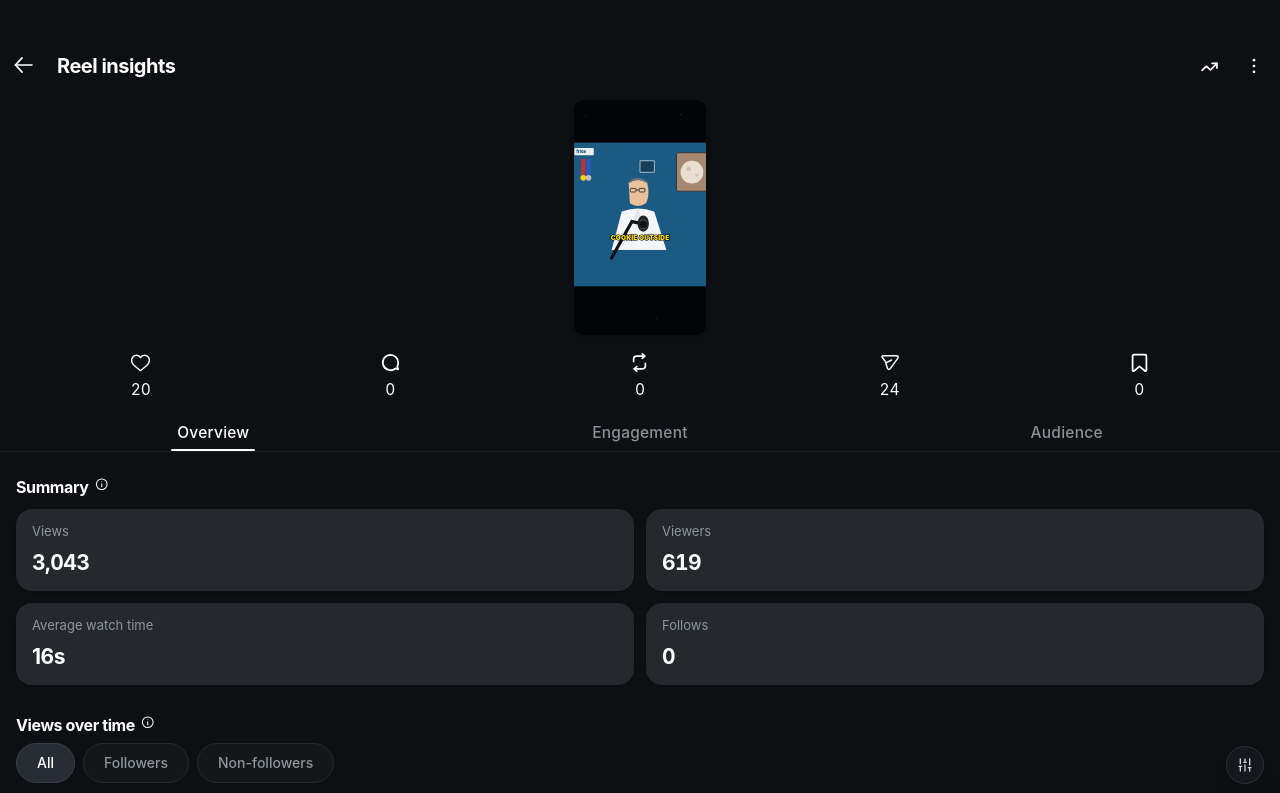
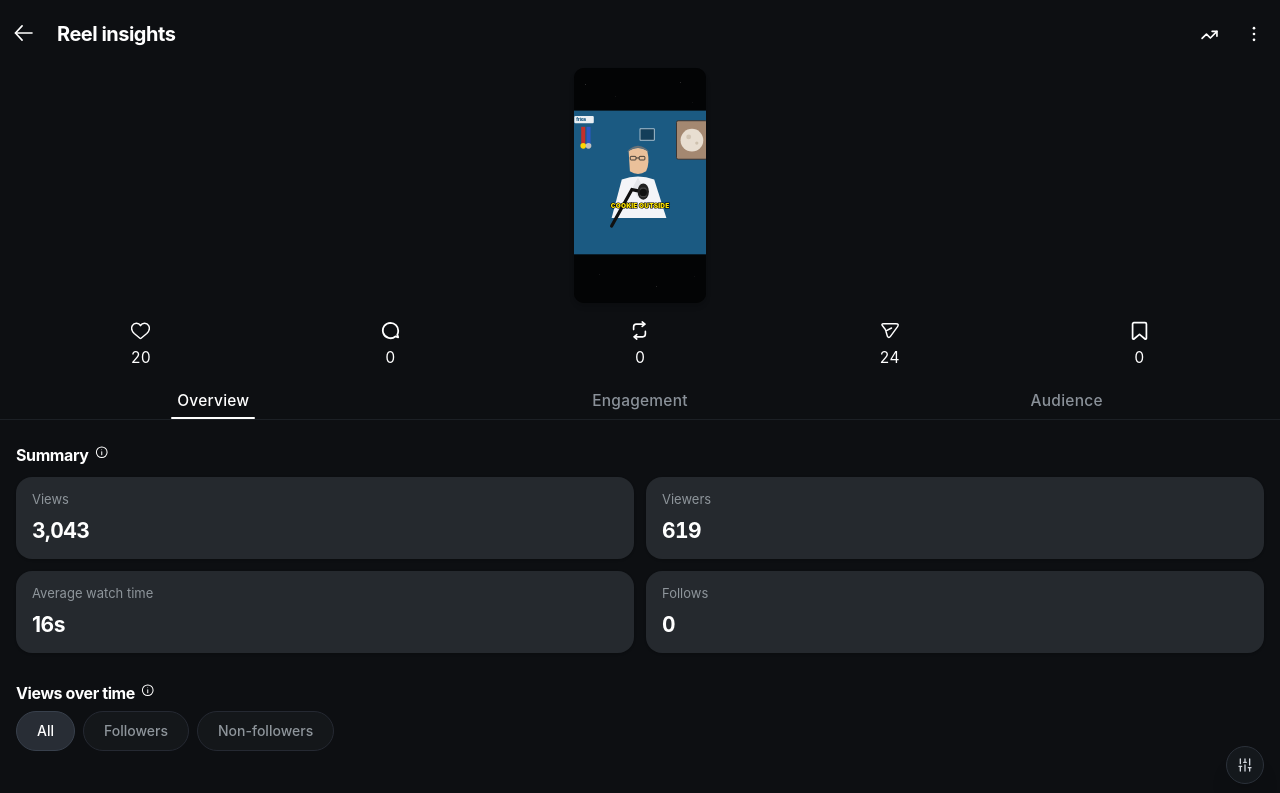
Before and after one commit to privatechat-teamofficial/Instagram-reel-insight-editor-, a React (Vite) app: page / in a window 1280 px wide. Shown: the top 793 px of the page. Built offline with nearby package versions, Linux system fonts and the light colour scheme; a web font is replaced by a local one.

Commit message:
style: adjust layout spacing and update app version
Reduce header top padding and bottom spacer height to improve UI density. Increment application version to 1.4 and update assets.

```diff
--- a/src/App.tsx
+++ b/src/App.tsx
@@ -72,9 +72,9 @@ const ReelInsightsScreen: React.FC = () => {
           </div>
         </div>
 
-        {/* Bottom spacer for comfortable scrolling above Android gesture navigation bar and floating actions */}
+        {/* Bottom spacer for comfortable scrolling above Android gesture navigation bar */}
         <div
-          className="w-full h-16 shrink-0 bg-[#0d0f12]"
+          className="w-full h-4 shrink-0 bg-[#0d0f12]"
           style={{
             paddingBottom: 'env(safe-area-inset-bottom, 0px)',
           }}
--- a/src/components/Header.tsx
+++ b/src/components/Header.tsx
@@ -16,7 +16,7 @@ export const Header: React.FC = () => {
     <div
       className="relative bg-[#0d0f12] select-none shrink-0 px-4 pb-2"
       style={{
-        paddingTop: 'calc(2.75rem + env(safe-area-inset-top, 0px))',
+        paddingTop: 'calc(0.75rem + env(safe-area-inset-top, 0px))',
       }}
     >
       {/* Header bar matching Instagram Reel insights:
```
Also changed, not shown: 5 other files (tests, documents, lock files or other folders).
